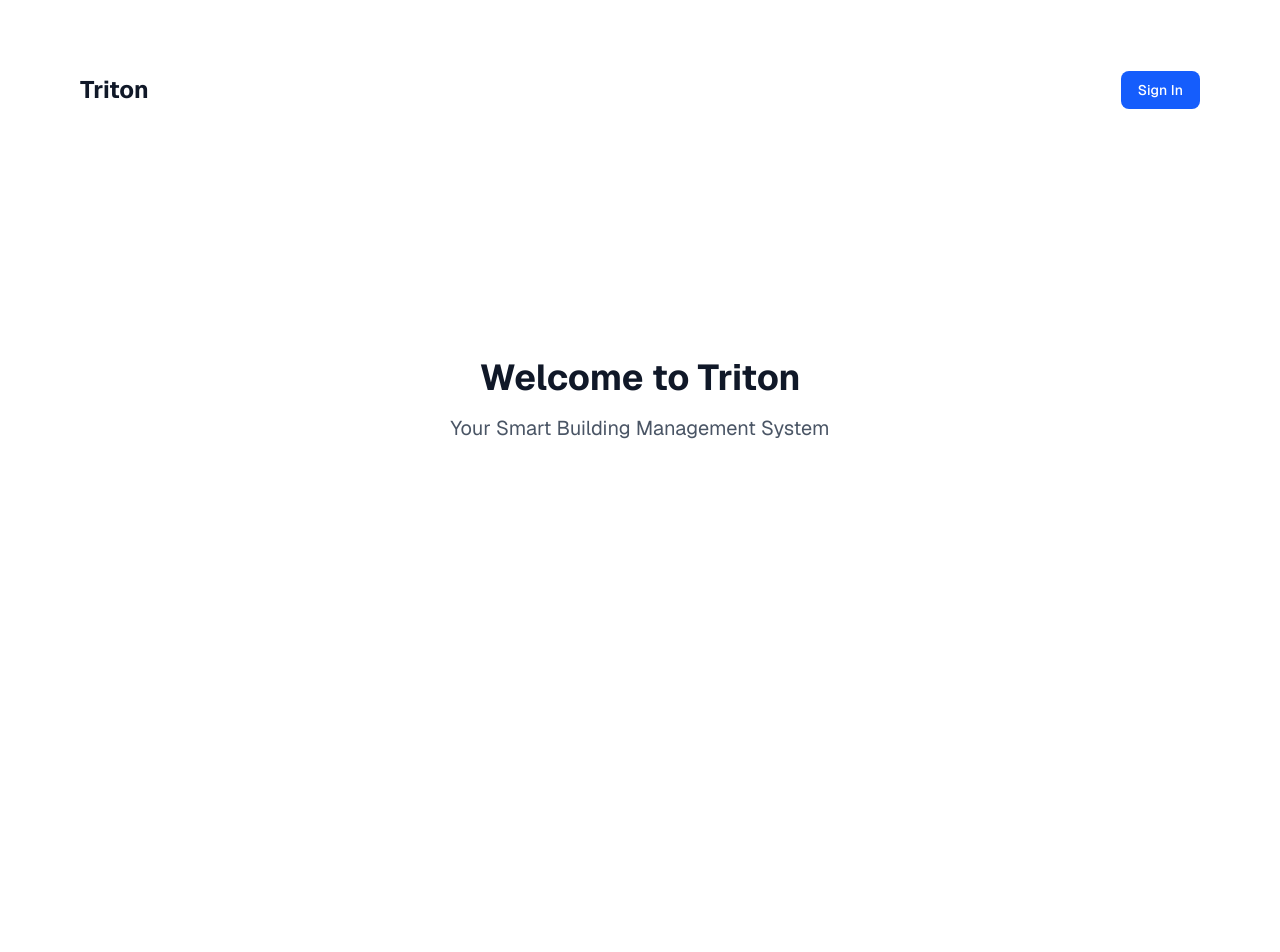
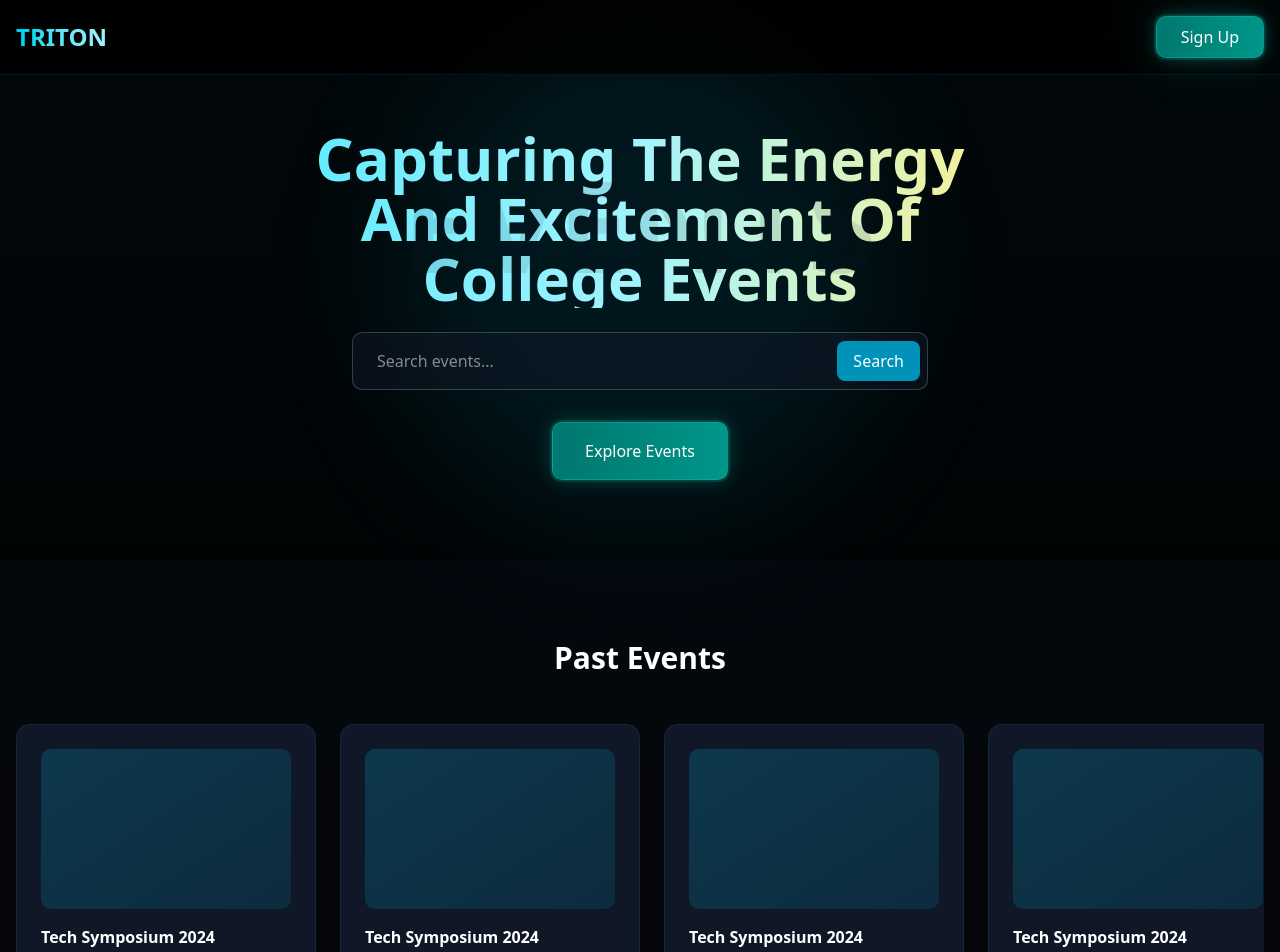
Before and after one commit to kingnavneeth094/Triton, a Next.js app: page / in a window 1280 px wide. Shown: the top 952 px of the page. Before the commit the page ends 800 px from the top, so only its background shows below. Built offline with nearby package versions, Linux system fonts and the light colour scheme.

Commit message:
Small internmediate change

```diff
--- a/src/app/(pages)/(auth)/sign-in/page.jsx
+++ b/src/app/(pages)/(auth)/sign-in/page.jsx
@@ -62,7 +62,7 @@ const Page = () => {
       <div className="w-full max-w-md space-y-8 px-4">
         <div className="text-center space-y-2">
           <h1 className="text-4xl font-bold tracking-tight lg:text-5xl">
-            Welcome back to Hackathon
+            Welcome to Triton
           </h1>
         </div>
 
@@ -90,7 +90,11 @@ const Page = () => {
                   <FormItem>
                     <FormLabel>Password</FormLabel>
                     <FormControl>
-                      <Input type="password" placeholder="Enter your password" {...field} />
+                      <Input
+                        type="password"
+                        placeholder="Enter your password"
+                        {...field}
+                      />
                     </FormControl>
                     <FormMessage />
                   </FormItem>
@@ -109,8 +113,8 @@ const Page = () => {
                           key={role}
                           className={`flex items-center justify-center p-2 rounded-md cursor-pointer border ${
                             field.value === role
-                              ? 'bg-primary text-primary-foreground border-primary'
-                              : 'bg-muted hover:bg-muted/80 border-muted-foreground/20'
+                              ? "bg-primary text-primary-foreground border-primary"
+                              : "bg-muted hover:bg-muted/80 border-muted-foreground/20"
                           }`}
                           onClick={() => field.onChange(role)}
                         >
@@ -139,7 +143,10 @@ const Page = () => {
           <div className="mt-6 text-center text-sm">
             <p className="text-muted-foreground">
               Not a member yet?{" "}
-              <Link href="/sign-up" className="font-medium text-primary hover:underline">
+              <Link
+                href="/sign-up"
+                className="font-medium text-primary hover:underline"
+              >
                 Sign up
               </Link>
             </p>
--- a/src/app/page.js
+++ b/src/app/page.js
@@ -1,22 +1,171 @@
-import Image from "next/image";
-import Link from "next/link";
+'use client';
+
+import Link from 'next/link';
+import { useEffect, useState } from 'react';
 
 export default function Home() {
+  const [searchQuery, setSearchQuery] = useState('');
+
+  useEffect(() => {
+    const cards = document.querySelectorAll('.slide-card');
+    const observer = new IntersectionObserver(
+      (entries) => {
+        entries.forEach(entry => {
+          if (entry.isIntersecting) {
+            entry.target.classList.add('slide-in');
+          }
+        });
+      },
+      { threshold: 0.1 }
+    );
+
+    cards.forEach(card => observer.observe(card));
+    return () => observer.disconnect();
+  }, []);
+
   return (
-    <div className="grid grid-rows-[20px_1fr_20px] items-center justify-items-center min-h-screen p-8 pb-20 gap-16 sm:p-20 font-[family-name:var(--font-geist-sans)]">
-      <div className="w-full flex justify-between items-center">
-        <h1 className="text-2xl font-bold text-gray-900">Triton</h1>
+    <main className="min-h-screen bg-black text-white overflow-x-hidden">
+      {/* Navigation Bar */}
+      <nav className="fixed w-full top-0 z-50 bg-black/80 backdrop-blur-lg border-b border-cyan-900/30">
+        <div className="container mx-auto px-4 py-4 flex justify-between items-center">
+          <h1 className="text-2xl font-bold bg-gradient-to-r from-cyan-400 to-cyan-200 bg-clip-text text-transparent">
+            TRITON
+          </h1>
           <Link
-          href="/sign-in"
-          className="inline-flex items-center px-4 py-2 border border-transparent text-sm font-medium rounded-md text-white bg-blue-600 hover:bg-blue-700 focus:outline-none focus:ring-2 focus:ring-offset-2 focus:ring-blue-500"
+            href="/signin"
+            className="px-6 py-2 rounded-lg bg-gradient-to-r from-teal-700 to-teal-600 hover:from-teal-600 hover:to-teal-500 transition-all duration-300 shadow-[0_0_15px_rgba(20,184,166,0.3)] hover:shadow-[0_0_25px_rgba(20,184,166,0.5)] relative after:absolute after:inset-0 after:bg-gradient-to-r after:from-teal-500/20 after:to-cyan-400/20 after:rounded-lg after:blur-xl after:transition-all after:duration-300 after:hover:blur-2xl after:-z-10 border border-teal-500/50 hover:border-teal-400 ring-2 ring-teal-500/20 hover:ring-teal-400/40"
           >
-          Sign In
+            Sign Up
           </Link>
         </div>
-      <div className="text-center">
-        <h2 className="text-4xl font-bold text-gray-900 mb-4">Welcome to Triton</h2>
-        <p className="text-xl text-gray-600">Your Smart Building Management System</p>
+      </nav>
+
+      {/* Hero Section */}
+      <section className="relative pt-32 pb-20 px-4">
+        <div className="absolute inset-0 bg-gradient-to-b from-cyan-900/10 to-cyan-900/5" />
+        <div className="absolute top-1/2 left-1/2 -translate-x-1/2 -translate-y-1/2 w-[500px] h-[500px] bg-cyan-500/10 rounded-full blur-3xl" />
+
+        <div className="container mx-auto relative">
+          <h2 className="text-[8rem] font-bold text-center text-gray-900 opacity-10 absolute top-0 left-1/2 -translate-x-1/2 pointer-events-none">
+            EVENTS
+          </h2>
+          <div className="text-center max-w-3xl mx-auto">
+            <h3 className="text-4xl md:text-6xl font-bold mb-6 bg-gradient-to-r from-cyan-300 via-cyan-200 to-yellow-200 bg-clip-text text-transparent">
+              Capturing The Energy And Excitement Of College Events
+            </h3>
+
+            {/* Search Bar */}
+            <div className="relative max-w-xl mx-auto mb-8">
+              <input
+                type="text"
+                placeholder="Search events..."
+                value={searchQuery}
+                onChange={(e) => setSearchQuery(e.target.value)}
+                className="w-full px-6 py-4 rounded-lg bg-gray-900/50 border border-white/20 focus:border-cyan-500 focus:ring-2 focus:ring-cyan-500/20 outline-none transition-all"
+              />
+              <button className="absolute right-2 top-1/2 -translate-y-1/2 px-4 py-2 rounded-md bg-cyan-600 hover:bg-cyan-500 transition-colors">
+                Search
+              </button>
+            </div>
+
+            <button className="px-8 py-4 rounded-lg bg-gradient-to-r from-teal-700 to-teal-600 hover:from-teal-600 hover:to-teal-500 transition-all duration-300 shadow-[0_0_20px_rgba(20,184,166,0.3)] hover:shadow-[0_0_30px_rgba(20,184,166,0.5)] relative after:absolute after:inset-0 after:bg-gradient-to-r after:from-teal-500/20 after:to-cyan-400/20 after:rounded-lg after:blur-xl after:transition-all after:duration-300 after:hover:blur-2xl after:-z-10 border border-teal-500/50 hover:border-teal-400 ring-2 ring-teal-500/20 hover:ring-teal-400/40">
+              Explore Events
+            </button>
           </div>
         </div>
+      </section>
+
+      {/* Past Events Section */}
+      <section className="py-20 bg-gray-900/30">
+        <div className="container mx-auto px-4">
+          <h3 className="text-3xl font-bold mb-12 text-center">Past Events</h3>
+          <div className="flex gap-6 overflow-x-auto pb-6 snap-x">
+            {[1, 2, 3, 4].map((item) => (
+              <div key={item} className="min-w-[300px] bg-gray-900 p-6 rounded-xl snap-center border border-cyan-900/30 hover:border-cyan-500/50 transition-all duration-300">
+                <div className="h-40 bg-gradient-to-br from-cyan-500/20 to-cyan-700/20 rounded-lg mb-4" />
+                <h4 className="font-semibold mb-2">Tech Symposium 2024</h4>
+                <p className="text-gray-400 text-sm">500+ Participants</p>
+              </div>
+            ))}
+          </div>
+        </div>
+      </section>
+
+      {/* Services Section */}
+      <section className="py-20">
+        <div className="container mx-auto px-4">
+          <h3 className="text-3xl font-bold mb-12 text-center">Our Services</h3>
+          <div className="grid md:grid-cols-2 lg:grid-cols-4 gap-6">
+            {[
+              { title: 'Event Management', icon: '🎯' },
+              { title: 'Resource Allocation', icon: '🔄' },
+              { title: 'Venue Booking', icon: '🏛️' },
+              { title: 'Event Registration', icon: '📝' }
+            ].map((service) => (
+              <div key={service.title} className="slide-card opacity-0 p-6 rounded-xl bg-gray-900/30 border border-cyan-900/30 hover:border-cyan-500/50 transition-all duration-300">
+                <div className="text-4xl mb-4">{service.icon}</div>
+                <h4 className="font-semibold mb-2">{service.title}</h4>
+                <p className="text-gray-400 text-sm">Streamlined and efficient service delivery</p>
+              </div>
+            ))}
+          </div>
+        </div>
+      </section>
+
+      {/* About Section */}
+      <section className="py-20 bg-gray-900/30">
+        <div className="container mx-auto px-4">
+          <div className="max-w-3xl mx-auto text-center">
+            <h3 className="text-3xl font-bold mb-6">About Us</h3>
+            <p className="text-gray-400 leading-relaxed">
+              We are dedicated to revolutionizing how college events are managed and experienced.
+              Our platform brings together cutting-edge technology and user-friendly design to create
+              seamless event experiences for organizers and participants alike.
+            </p>
+          </div>
+        </div>
+      </section>
+
+      {/* Footer */}
+      <footer className="bg-black border-t border-cyan-900/30 py-12">
+        <div className="container mx-auto px-4">
+          <div className="grid md:grid-cols-3 gap-8">
+            <div>
+              <h4 className="font-semibold mb-4">Contact Us</h4>
+              <p className="text-gray-400">support@triton.edu</p>
+              <p className="text-gray-400">+1 (123) 456-7890</p>
+            </div>
+            <div>
+              <h4 className="font-semibold mb-4">Quick Links</h4>
+              <ul className="space-y-2">
+                <li><Link href="/help" className="text-gray-400 hover:text-cyan-400 transition-colors">Help Center</Link></li>
+                <li><Link href="/terms" className="text-gray-400 hover:text-cyan-400 transition-colors">Terms of Service</Link></li>
+                <li><Link href="/privacy" className="text-gray-400 hover:text-cyan-400 transition-colors">Privacy Policy</Link></li>
+              </ul>
+            </div>
+            <div>
+              <h4 className="font-semibold mb-4">Follow Us</h4>
+              <div className="flex gap-4">
+                <a href="#" className="text-gray-400 hover:text-cyan-400 transition-colors">Twitter</a>
+                <a href="#" className="text-gray-400 hover:text-cyan-400 transition-colors">LinkedIn</a>
+                <a href="#" className="text-gray-400 hover:text-cyan-400 transition-colors">Instagram</a>
+              </div>
+            </div>
+          </div>
+        </div>
+      </footer>
+
+      <style jsx global>{`
+        .slide-card {
+          transform: translateY(50px);
+          transition: all 0.8s ease-out;
+        }
+
+        .slide-card.slide-in {
+          transform: translateY(0);
+          opacity: 1;
+        }
+      `}</style>
+    </main>
   );
 }
```
Lines whose indentation alone changed are shown as unchanged.
